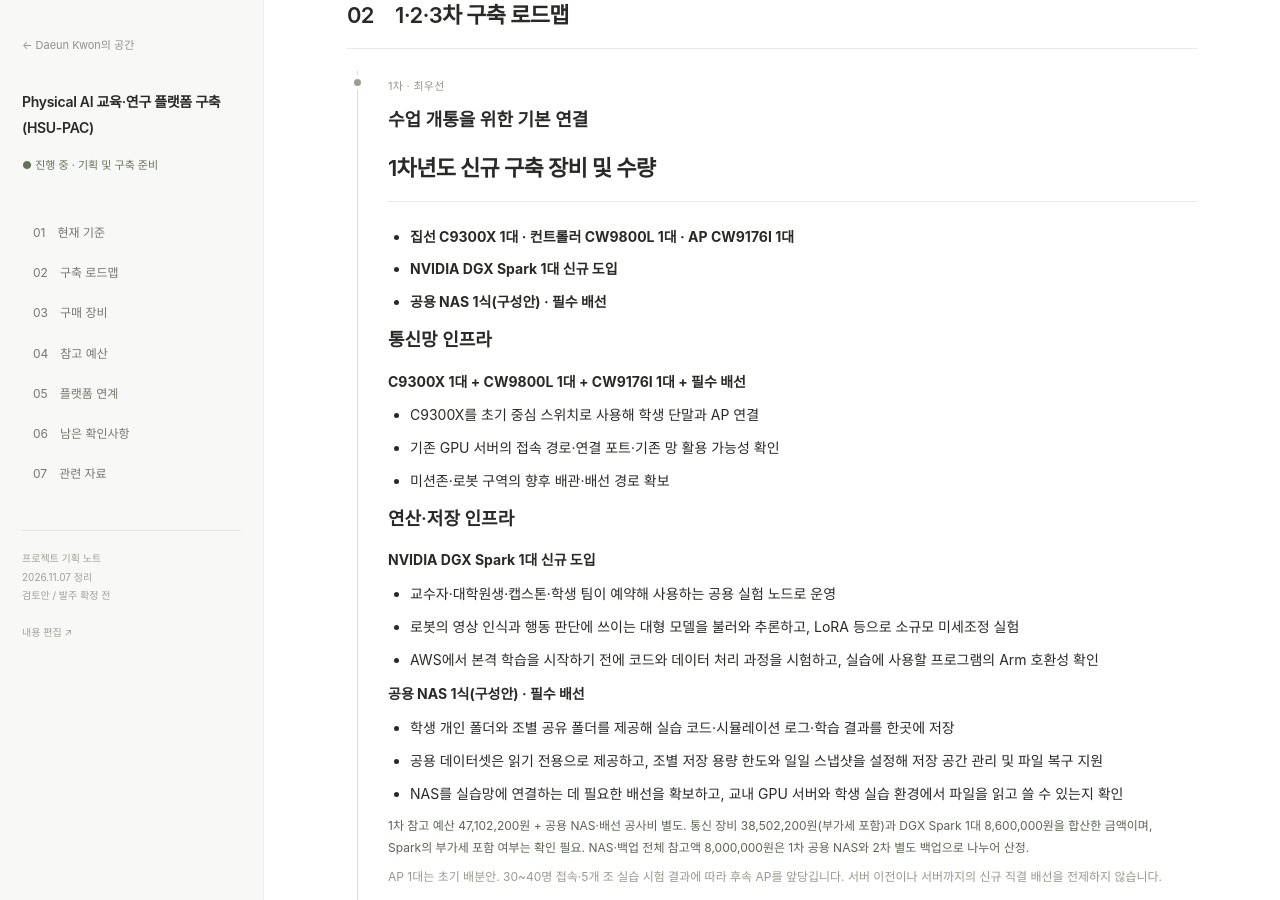
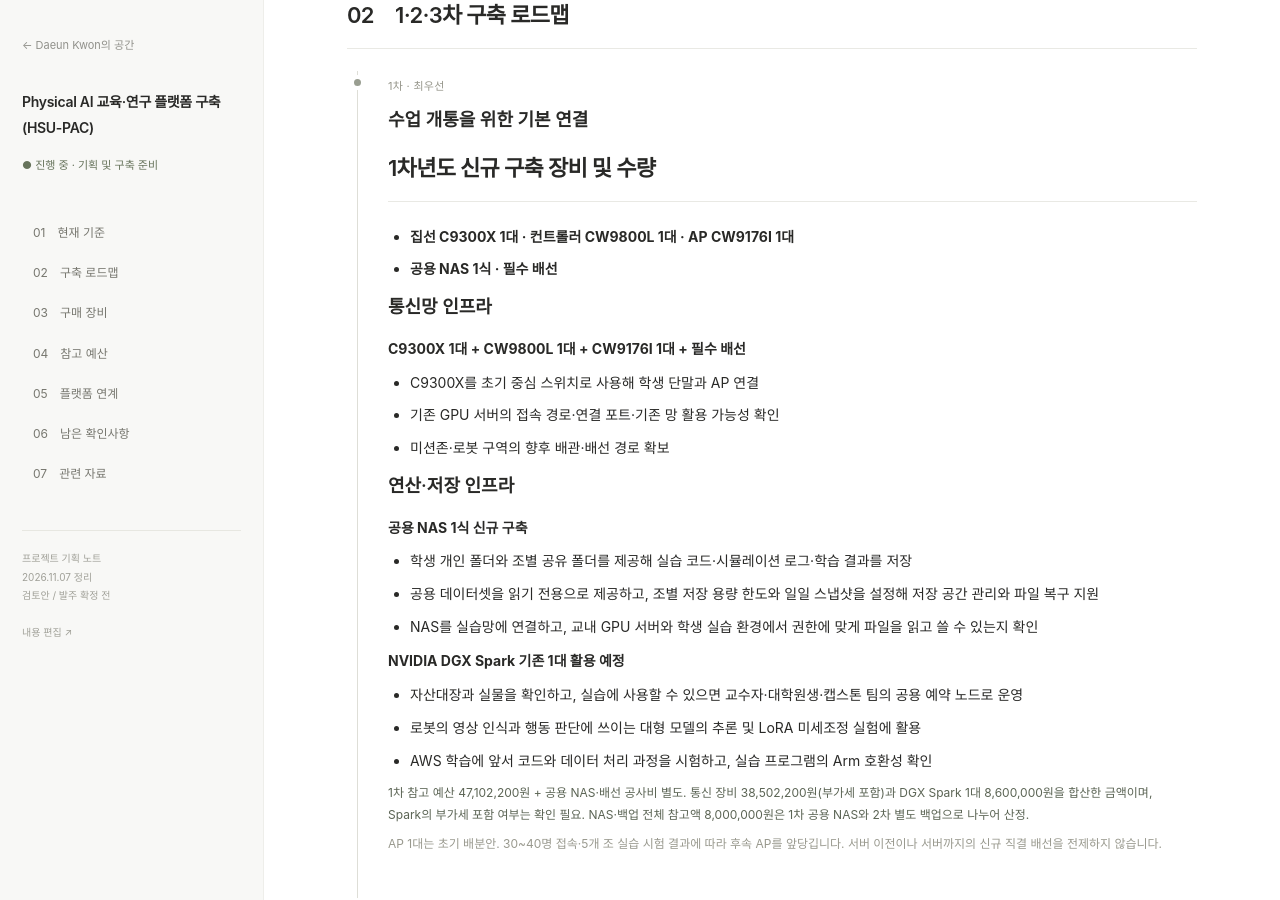
Before and after one commit to Ddaeunn425/ddaeunn425.github.io, a Jekyll site: the page built from hsu-pac.html, in a window 1280 px wide and 900 px high, scrolled down 943 px. Built offline with Jekyll 4.4.1, drawn with Linux system fonts in a browser that asks for light colours.

Commit message:
Update _data/hsu.json (via Pages CMS)

```diff
--- a/_data/hsu.json
+++ b/_data/hsu.json
@@ -9,7 +9,7 @@
     {
       "label": "1차 · 최우선",
       "title": "수업 개통을 위한 기본 연결",
-      "body": "<h2>1차년도 신규 구축 장비 및 수량</h2><ul><li><p><strong>집선 C9300X 1대 · 컨트롤러 CW9800L 1대 · AP CW9176I 1대</strong></p></li><li><p><strong>NVIDIA DGX Spark 1대 신규 도입</strong></p></li><li><p><strong>공용 NAS 1식(구성안) · 필수 배선</strong></p></li></ul><h3>통신망 인프라</h3><p><strong>C9300X 1대 + CW9800L 1대 + CW9176I 1대 + 필수 배선</strong></p><ul><li><p>C9300X를 초기 중심 스위치로 사용해 학생 단말과 AP 연결</p></li><li><p>기존 GPU 서버의 접속 경로·연결 포트·기존 망 활용 가능성 확인</p></li><li><p>미션존·로봇 구역의 향후 배관·배선 경로 확보</p></li></ul><h3>연산·저장 인프라</h3><p><strong>NVIDIA DGX Spark 1대 신규 도입</strong></p><ul><li><p>교수자·대학원생·캡스톤·학생 팀이 예약해 사용하는 공용 실험 노드로 운영</p></li><li><p>로봇의 영상 인식과 행동 판단에 쓰이는 대형 모델을 불러와 추론하고, LoRA 등으로 소규모 미세조정 실험</p></li><li><p>AWS에서 본격 학습을 시작하기 전에 코드와 데이터 처리 과정을 시험하고, 실습에 사용할 프로그램의 Arm 호환성 확인</p></li></ul><p><strong>공용 NAS 1식(구성안) · 필수 배선</strong></p><ul><li><p>학생 개인 폴더와 조별 공유 폴더를 제공해 실습 코드·시뮬레이션 로그·학습 결과를 한곳에 저장</p></li><li><p>공용 데이터셋은 읽기 전용으로 제공하고, 조별 저장 용량 한도와 일일 스냅샷을 설정해 저장 공간 관리 및 파일 복구 지원</p></li><li><p>NAS를 실습망에 연결하는 데 필요한 배선을 확보하고, 교내 GPU 서버와 학생 실습 환경에서 파일을 읽고 쓸 수 있는지 확인</p></li></ul><p></p>",
+      "body": "<h2>1차년도 신규 구축 장비 및 수량</h2><ul><li><p><strong>집선 C9300X 1대 · 컨트롤러 CW9800L 1대 · AP CW9176I 1대</strong></p></li><li><p><strong>공용 NAS 1식 · 필수 배선</strong></p></li></ul><h3>통신망 인프라</h3><p><strong>C9300X 1대 + CW9800L 1대 + CW9176I 1대 + 필수 배선</strong></p><ul><li><p>C9300X를 초기 중심 스위치로 사용해 학생 단말과 AP 연결</p></li><li><p>기존 GPU 서버의 접속 경로·연결 포트·기존 망 활용 가능성 확인</p></li><li><p>미션존·로봇 구역의 향후 배관·배선 경로 확보</p></li></ul><h3>연산·저장 인프라</h3><p><strong>공용 NAS 1식 신규 구축</strong></p><ul><li><p>학생 개인 폴더와 조별 공유 폴더를 제공해 실습 코드·시뮬레이션 로그·학습 결과를 저장</p></li><li><p>공용 데이터셋을 읽기 전용으로 제공하고, 조별 저장 용량 한도와 일일 스냅샷을 설정해 저장 공간 관리와 파일 복구 지원</p></li><li><p>NAS를 실습망에 연결하고, 교내 GPU 서버와 학생 실습 환경에서 권한에 맞게 파일을 읽고 쓸 수 있는지 확인</p></li></ul><p><strong>NVIDIA DGX Spark 기존 1대 활용 예정</strong></p><ul><li><p>자산대장과 실물을 확인하고, 실습에 사용할 수 있으면 교수자·대학원생·캡스톤 팀의 공용 예약 노드로 운영</p></li><li><p>로봇의 영상 인식과 행동 판단에 쓰이는 대형 모델의 추론 및 LoRA 미세조정 실험에 활용</p></li><li><p>AWS 학습에 앞서 코드와 데이터 처리 과정을 시험하고, 실습 프로그램의 Arm 호환성 확인</p></li></ul><p></p>",
       "amount": "1차 참고 예산 47,102,200원 + 공용 NAS·배선 공사비 별도. 통신 장비 38,502,200원(부가세 포함)과 DGX Spark 1대 8,600,000원을 합산한 금액이며, Spark의 부가세 포함 여부는 확인 필요. NAS·백업 전체 참고액 8,000,000원은 1차 공용 NAS와 2차 별도 백업으로 나누어 산정.",
       "note": "AP 1대는 초기 배분안. 30~40명 접속·5개 조 실습 시험 결과에 따라 후속 AP를 앞당깁니다. 서버 이전이나 서버까지의 신규 직결 배선을 전제하지 않습니다."
     },
```
